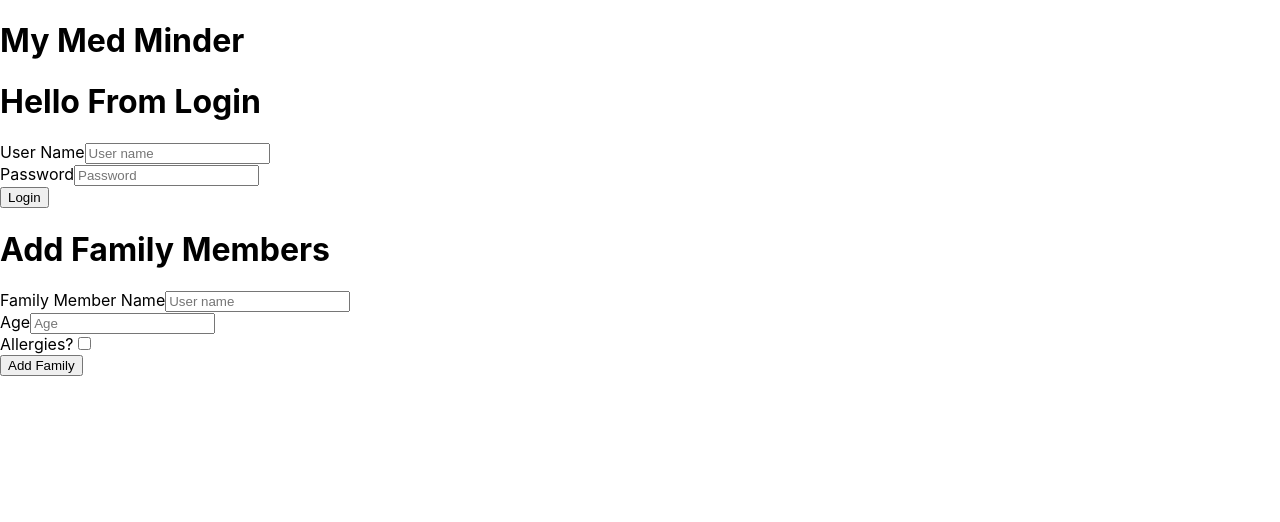
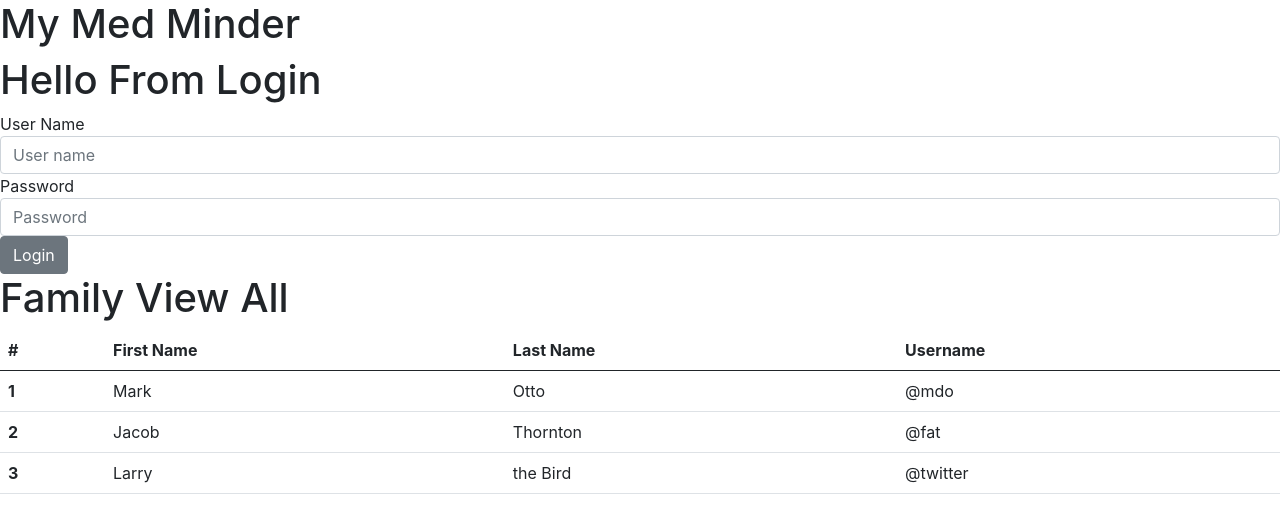
Before and after one commit to Jason-Henson/wd89RedFinalClient, a React (Create React App) app: page / in a window 1280 px wide. Shown: the top 522 px of the page. Built offline with nearby package versions, Linux system fonts and the light colour scheme; no server answers.

Commit message:
token fix

```diff
--- a/public/index.html
+++ b/public/index.html
@@ -2,14 +2,12 @@
 <html lang="en">
   <head>
     <meta charset="utf-8" />
-    <link rel="icon" href="%PUBLIC_URL%/favicon.ico" />
     <meta name="viewport" content="width=device-width, initial-scale=1" />
     <meta name="theme-color" content="#000000" />
     <meta
       name="description"
       content="Web site created using create-react-app"
     />
-    <link rel="apple-touch-icon" href="%PUBLIC_URL%/logo192.png" />
     <!--
       manifest.json provides metadata used when your web app is installed on a
       user's mobile device or desktop. See https://developers.google.com/web/fundamentals/web-app-manifest/
@@ -24,6 +22,9 @@
       work correctly both with client-side routing and a non-root public URL.
       Learn how to configure a non-root public URL by running `npm run build`.
     -->
+    <head>
+      <link rel="stylesheet" href="https://cdn.jsdelivr.net/npm/bootstrap@5.1.0/dist/css/bootstrap.min.css" />
+    </head>
     <title>React App</title>
   </head>
   <body>
--- a/src/App.css
+++ b/src/App.css
@@ -2,16 +2,16 @@
   text-align: center;
 }
 
-.App-logo {
+/* .App-logo {
   height: 40vmin;
   pointer-events: none;
-}
+} */
 
-@media (prefers-reduced-motion: no-preference) {
+/* @media (prefers-reduced-motion: no-preference) {
   .App-logo {
     animation: App-logo-spin infinite 20s linear;
   }
-}
+} */
 
 .App-header {
   background-color: #282c34;
@@ -28,11 +28,11 @@
   color: #61dafb;
 }
 
-@keyframes App-logo-spin {
+/* @keyframes App-logo-spin {
   from {
     transform: rotate(0deg);
   }
   to {
     transform: rotate(360deg);
   }
-}
+} */
--- a/src/App.jsx
+++ b/src/App.jsx
@@ -2,13 +2,15 @@ import React, { Component } from "react";
 import Login from "./components/auth/Login";
 import Signup from './components/auth/Signup';
 import FamilyAdd from "./components/family/FamilyAdd";
+import FamilyAll from "./components/family/FamilyAll";
+
 
 
 class App extends React.Component {
   constructor(props) {
     super(props);
     this.state = {
-      sessionToken: "",
+      sessionToken: localStorage.getItem('token') || ""
     }
   }
 
@@ -35,8 +37,8 @@ class App extends React.Component {
         <h1>My Med Minder</h1>
         {/* <Signup updateToken={this.updateToken}/> */}
         <Login updateToken={this.updateToken} />
-        <FamilyAdd updateToken={this.updateToken} token={this.state.sessionToken}/>
-
+        {/* <FamilyAdd updateToken={this.updateToken} token={this.state.sessionToken}/> */}
+        <FamilyAll updateToken={this.updateToken} token={this.state.sessionToken}/>
       </div>
     )
   }
--- a/src/components/family/FamilyAll.jsx
+++ b/src/components/family/FamilyAll.jsx
@@ -1,20 +1,71 @@
-import React, { Component } from "react";
-import { Button, Form, FormGroup, Label, Input } from "reactstrap";
+import React from "react";
+import { Table } from 'reactstrap'
 
-class familyAll extends React.Component {
+class FamilyAll extends React.Component {
   constructor(props) {
     super(props);
     this.state = {
-            famMember: "",
-            famAge: "",
-            famAllergic: "",
+    };
   }
+
+  handleSubmit = (e) => {
+    // e.preventDefault();
+    fetch(`http://localhost:3000/family/all/`, {
+      method: "GET",
+      headers: new Headers({
+        "Content-Type": "application/json",
+        Authorization: this.props.token,
+      }),
+    })
+        .then(console.log(this.props.token))
+      .then((res) => res.json())
+      .then((fetchResult) => {
+        console.log(fetchResult);
+      })
+      .catch((err) => console.log(err));
+  };
+
+  componentDidMount() {
+      this.handleSubmit()
   }
+
   render() {
     return (
-            <div></div>
+      <div>
+        <h1>Family View All</h1>
+        <Table hover>
+          <thead>
+            <tr>
+              <th>#</th>
+              <th>First Name</th>
+              <th>Last Name</th>
+              <th>Username</th>
+            </tr>
+          </thead>
+          <tbody>
+            <tr>
+              <th scope="row">1</th>
+              <td>Mark</td>
+              <td>Otto</td>
+              <td>@mdo</td>
+            </tr>
+            <tr>
+              <th scope="row">2</th>
+              <td>Jacob</td>
+              <td>Thornton</td>
+              <td>@fat</td>
+            </tr>
+            <tr>
+              <th scope="row">3</th>
+              <td>Larry</td>
+              <td>the Bird</td>
+              <td>@twitter</td>
+            </tr>
+          </tbody>
+        </Table>
+      </div>
     );
   }
 }
 
-export default familyAll
+export default FamilyAll;
```
Also changed, not shown: src/components/family/FamDelete.jsx (added, +15 -0 lines), src/components/family/FamUpdate.jsx (added, +15 -0 lines), 1 other file (tests, documents, lock files or other folders). Lines whose indentation alone changed are shown as unchanged.
